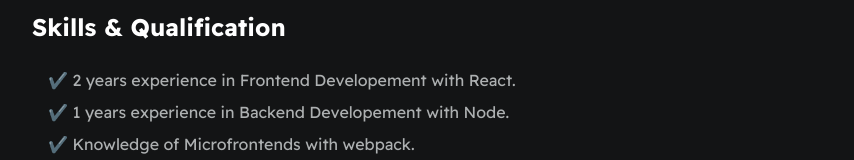
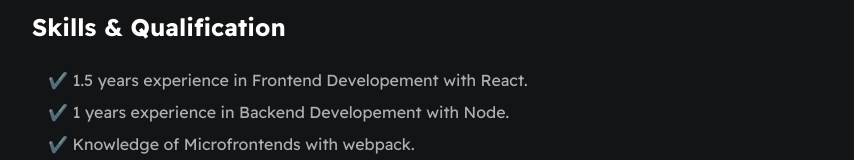
Before and after one commit to noobCode-69/Portfolio, a React (Vite) app: page / in a window 1280 px wide. Shown: the part 384-544 px from the top of the page, without its empty margins (208-1062 px from the left). Built offline with nearby package versions, Linux system fonts and the light colour scheme.

Commit message:
final commit

```diff
--- a/src/components/Home/Home.config.js
+++ b/src/components/Home/Home.config.js
@@ -18,7 +18,7 @@
 ];
 
 export const skills = [
-  "2 years experience in Frontend Developement with React.",
+  "1.5 years experience in Frontend Developement with React.",
   "1 years experience in Backend Developement with Node.",
   "Knowledge of Microfrontends with webpack.",
   "Knowledge of creating production grade CI/CD workflows using Github Actions.",
```
